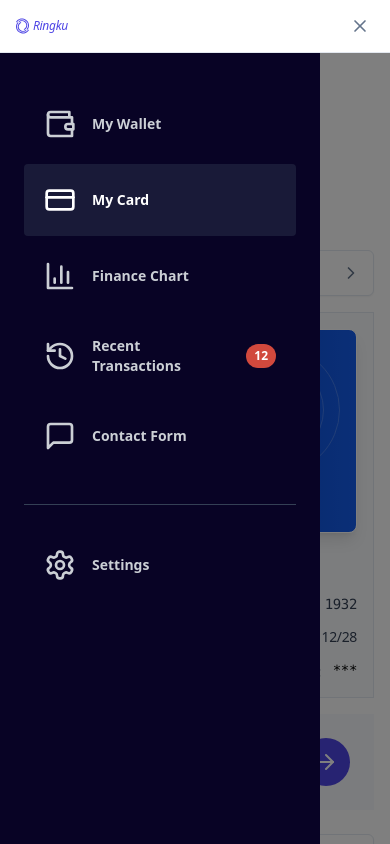
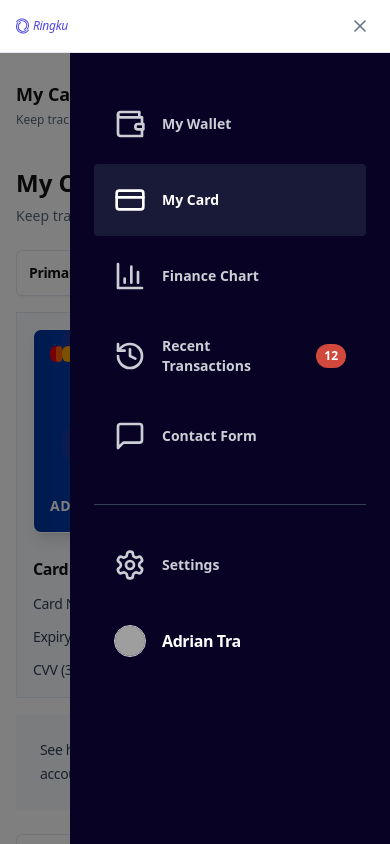
Before and after one commit to akadri-cci/research-builder-io-final, a React (Vite) app: page /card in a window 390 px wide. Both pictures are taken after a click on the button 360 px from the left and 26 px from the top of the page. Shown: the top 844 px of the page. Built offline with nearby package versions, Linux system fonts and the light colour scheme; grey boxes are pictures that could not be loaded.

Commit message:
Right-side slide-in mobile menu and profile option
cgen-0068a05ece164b458056ec1bacdda401

```diff
--- a/src/components/Layout.tsx
+++ b/src/components/Layout.tsx
@@ -151,7 +151,7 @@ const Layout = () => {
           onClick={() => setIsMobileMenuOpen(false)}
         >
           <div
-            className="absolute left-0 top-0 bottom-0 w-80 bg-[#080325] p-6"
+            className="absolute right-0 top-0 bottom-0 w-80 bg-[#080325] p-6 transform transition-transform duration-300 translate-x-0"
             onClick={(e) => e.stopPropagation()}
           >
             <div className="mt-16">
@@ -179,7 +179,7 @@ const Layout = () => {
                 ))}
               </nav>
 
-              <div className="mt-8 border-t border-[#344055] pt-6">
+              <div className="mt-8 border-t border-[#344055] pt-6 space-y-1">
                 <Link
                   to="/settings"
                   onClick={() => setIsMobileMenuOpen(false)}
@@ -193,6 +193,17 @@ const Layout = () => {
                   <Settings className="w-8 h-8" />
                   <span>Settings</span>
                 </Link>
+
+                <div className="flex items-center gap-4 px-5 py-5">
+                  <img
+                    src="https://api.builder.io/api/v1/image/assets/TEMP/288838b9b89b3fbdebcdaf66f574e49c909b78a5?width=64"
+                    alt="Profile"
+                    className="w-8 h-8 rounded-full border border-[#CBCFD5]"
+                  />
+                  <span className="text-white text-base font-semibold tracking-tight">
+                    Adrian Tra
+                  </span>
+                </div>
               </div>
             </div>
           </div>
```
